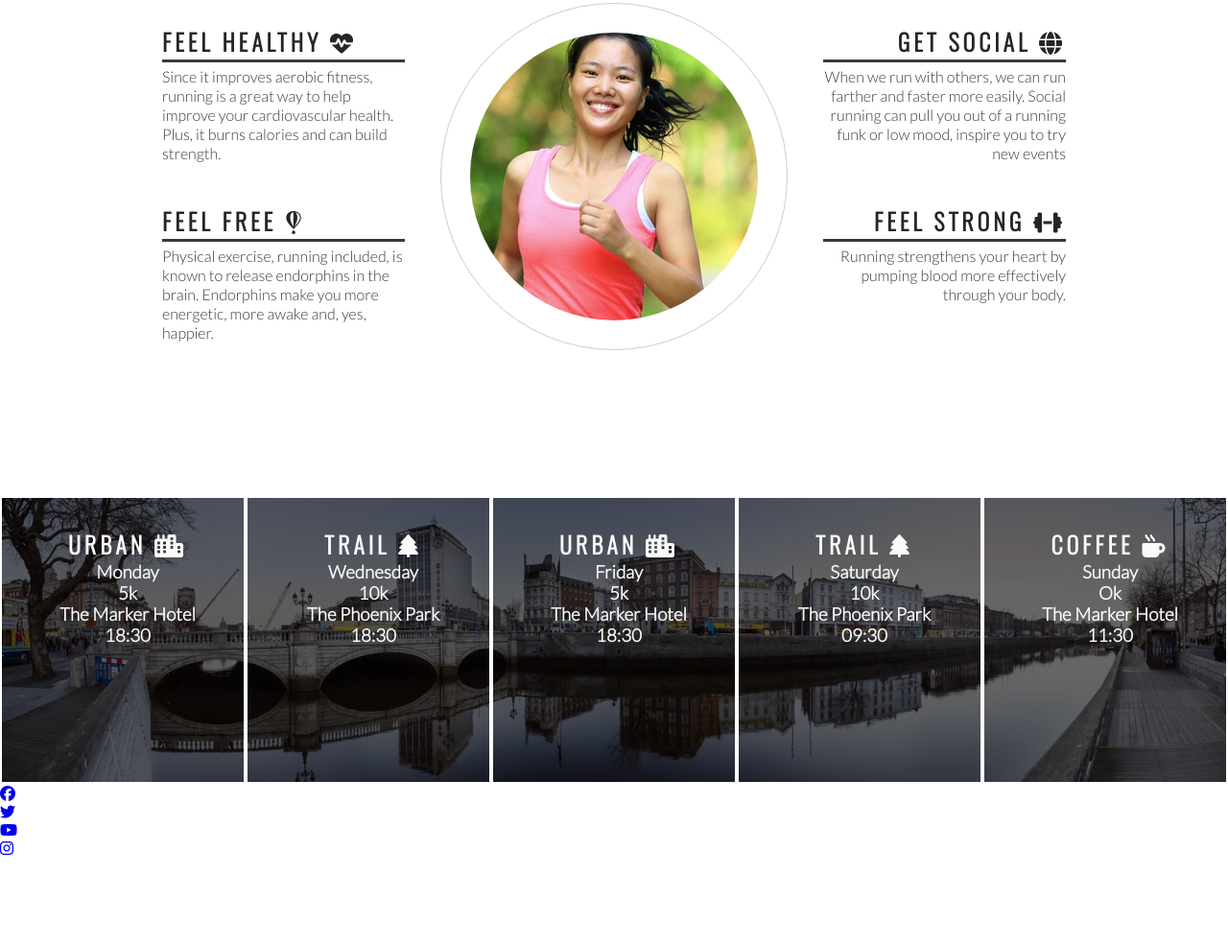
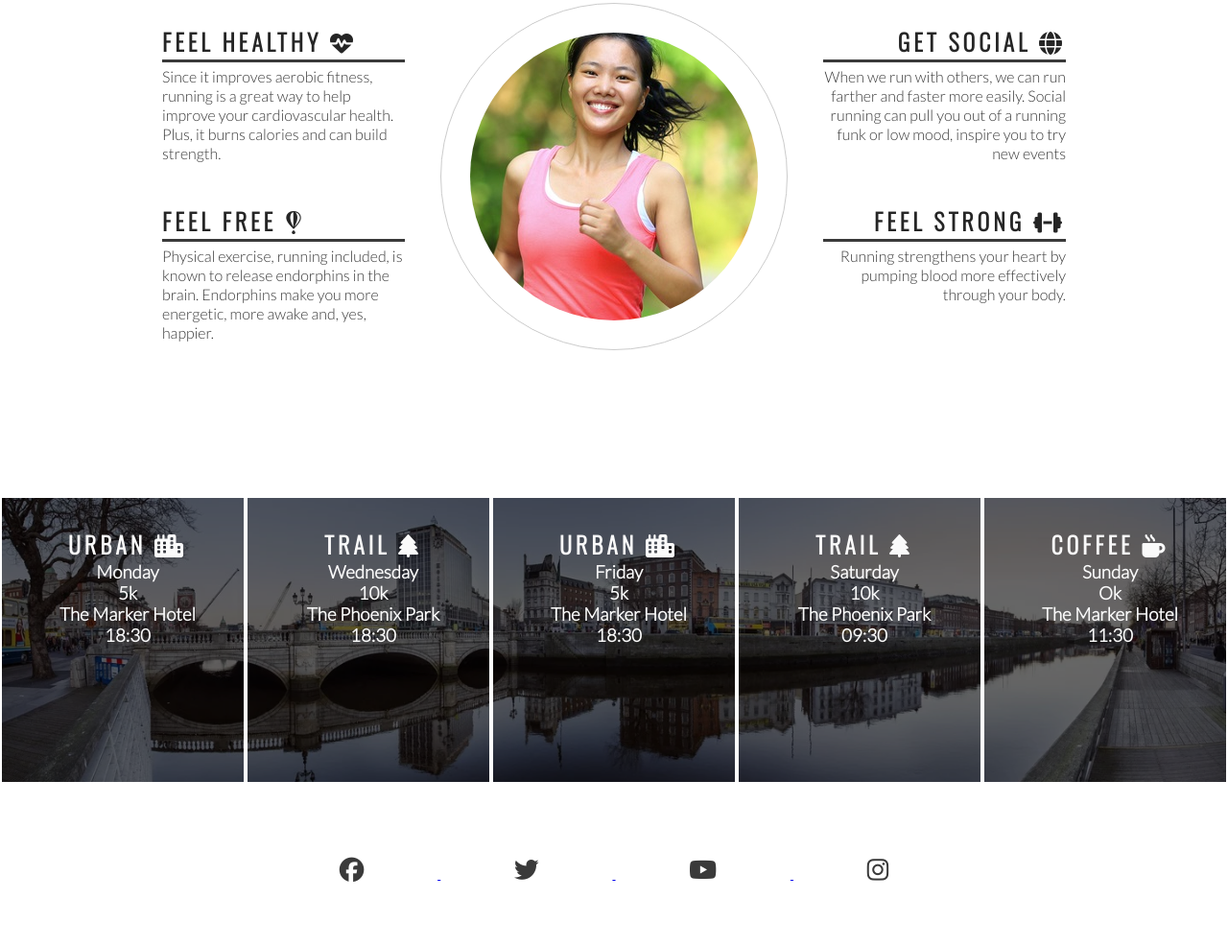
Before and after one commit to rockroman/Love-running, a plain HTML site: page index.html in a window 1280 px wide. Shown: the part 778-1764 px from the top of the page at 96% size. Before the commit the page ends 1671 px from the top, so only its background shows below. Drawn offline with nearby package versions, Linux system fonts and the light colour scheme.

Commit message:
Add style to footer social media icons

```diff
--- a/assets/css/style.css
+++ b/assets/css/style.css
@@ -192,3 +192,21 @@ hr{
     color: #fafafa;
 
 }
+/* footer */
+footer{
+    height: 150px;
+
+}
+.social-networks{
+    text-align: center;
+}
+.social-networks > li{
+    display: inline;
+    list-style-type: none;
+}
+.social-networks i{
+    font-size: 160%;
+    margin: 1%;
+    padding: 5%;
+    color: #3a3a3a;
+}
--- a/index.html
+++ b/index.html
@@ -108,7 +108,7 @@
     </section>
 
     <footer>
-        <ul>
+        <ul class="social-networks">
             <li>
                 <a href="https://facebook.com" target="blank" rel="noopener" aria-label="Visit our facebook page(opens in a new tab" a><i class="fab fa-facebook"></i>
             </li>
```
